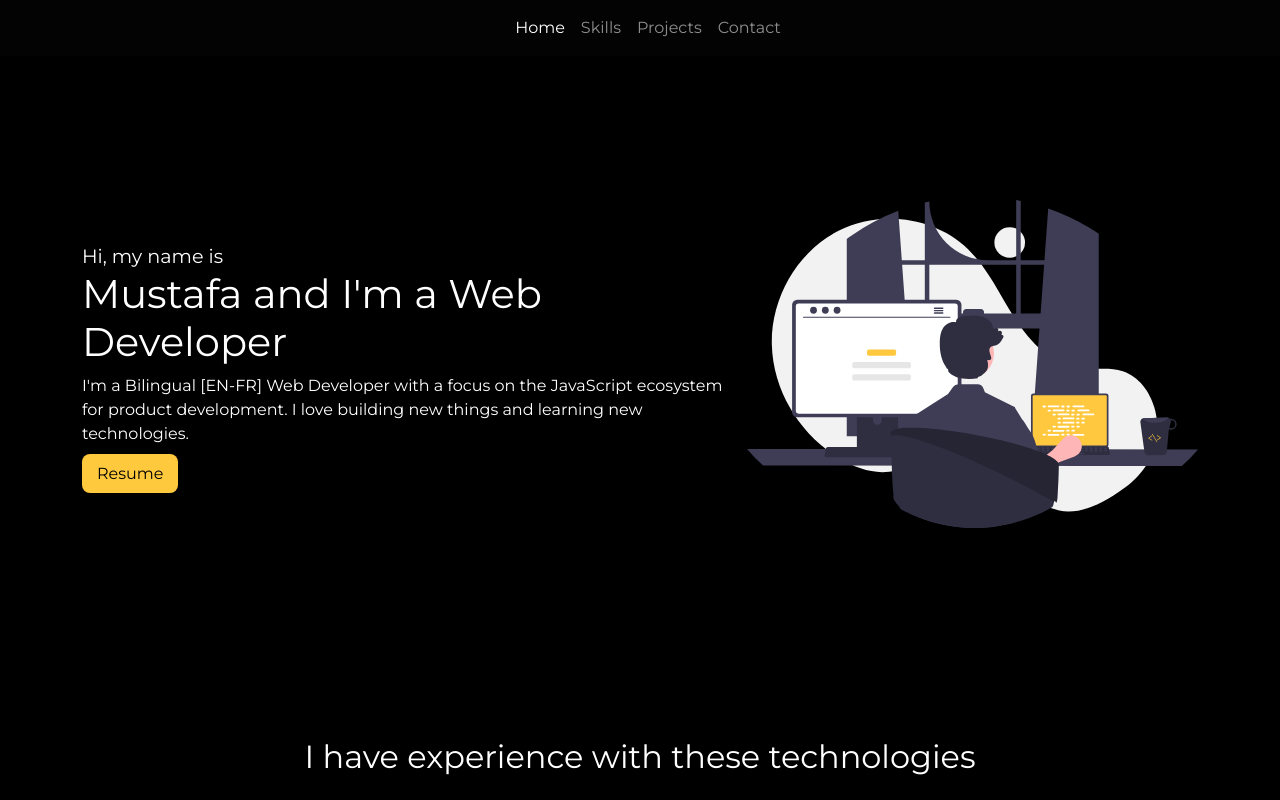
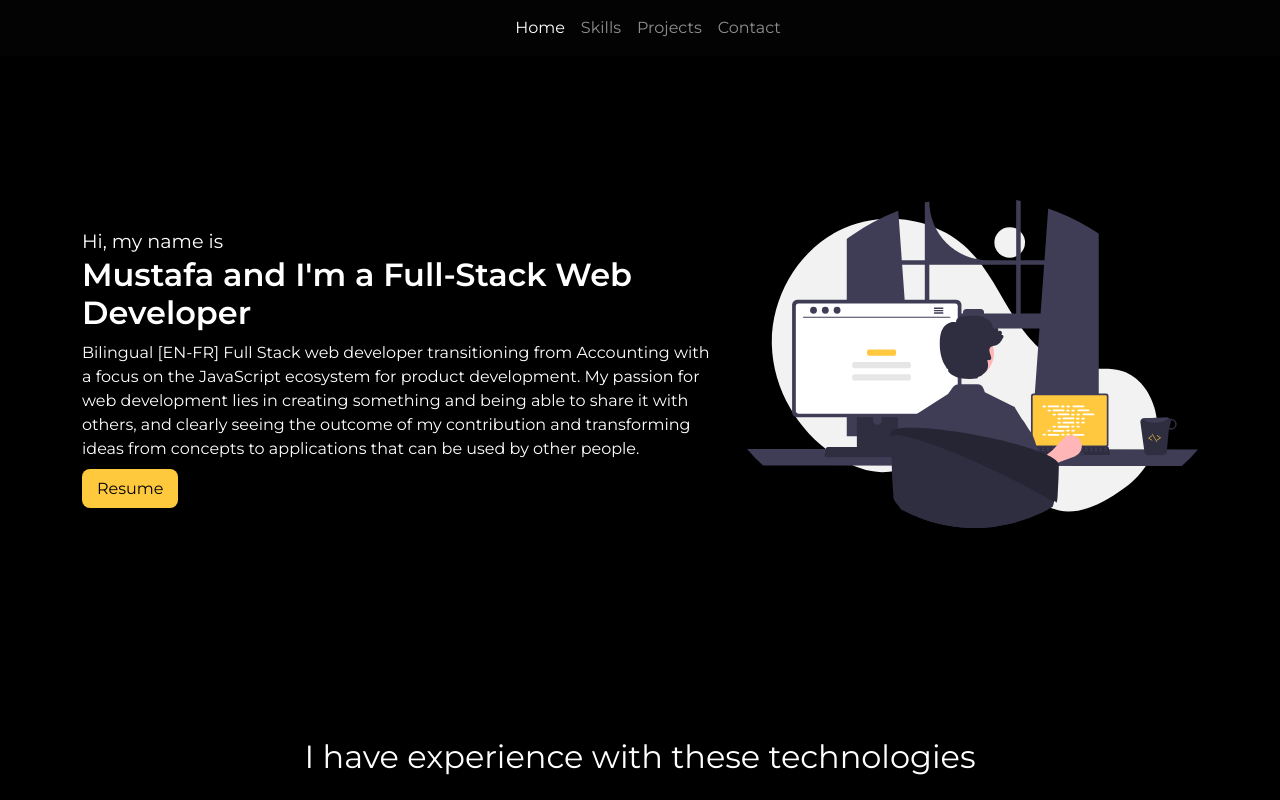
Before and after one commit to mustafa-bhm/Portfolio, a React (Create React App) app: page / in a window 1280 px wide. Shown: the top 800 px of the page. Built offline with nearby package versions, Linux system fonts and the light colour scheme.

Commit message:
update summary

```diff
--- a/src/App.css
+++ b/src/App.css
@@ -52,6 +52,9 @@ h6 {
 }
 .tagline {
   font-size: 1.2rem;
+}
+.name {
+  font-weight: 600;
 }
 
 .resume {
--- a/src/components/Banner.js
+++ b/src/components/Banner.js
@@ -15,14 +15,17 @@ function Banner() {
           <Row className="align-items-center  ">
             <Col xs={12} md={6} xl={7}>
               <span className="tagline"> Hi, my name is </span>
-              <h1>
+              <h2 className="name">
                 Mustafa
-                <span className="wrap"> and I'm a Web Developer</span>
-              </h1>
+                <span> and I'm a Full-Stack Web Developer</span>
+              </h2>
               <p>
-                I'm a Bilingual [EN-FR] Web Developer with a focus on the
-                JavaScript ecosystem for product development. I love building
-                new things and learning new technologies.
+                Bilingual [EN-FR] Full Stack web developer transitioning from
+                Accounting with a focus on the JavaScript ecosystem for product
+                development. My passion for web development lies in creating
+                something and being able to share it with others, and clearly
+                seeing the outcome of my contribution and transforming ideas
+                from concepts to applications that can be used by other people.
               </p>
 
               <a
```
